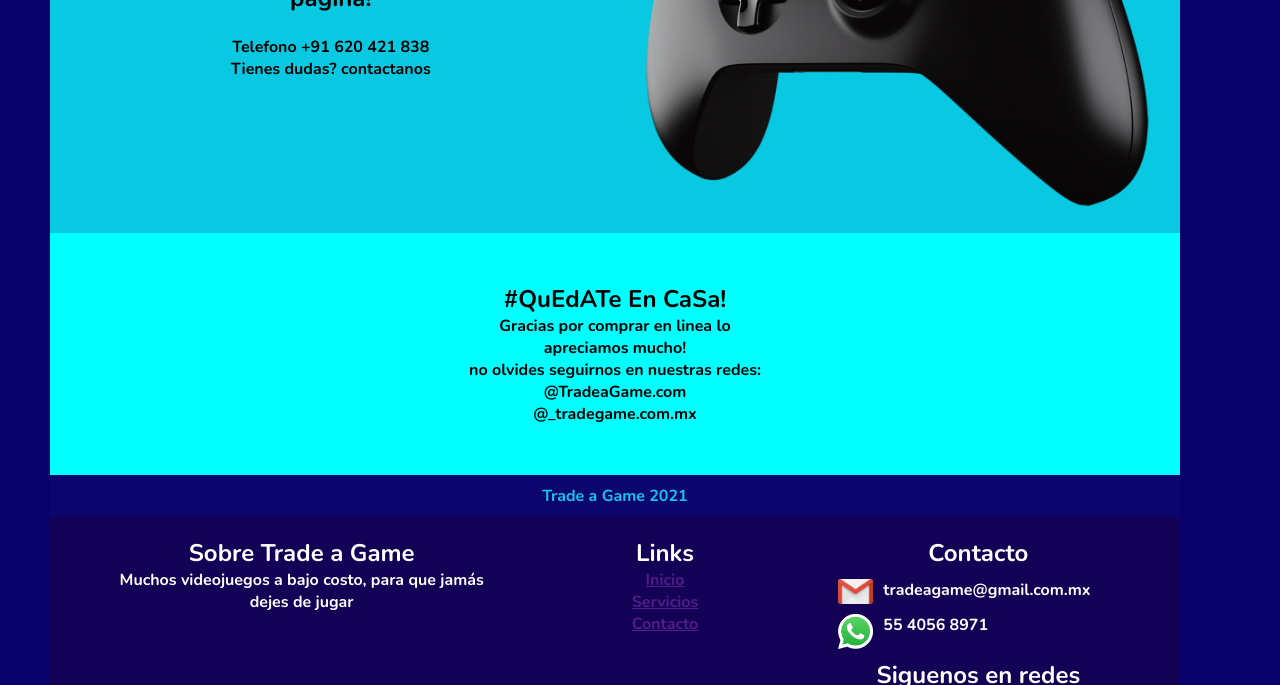
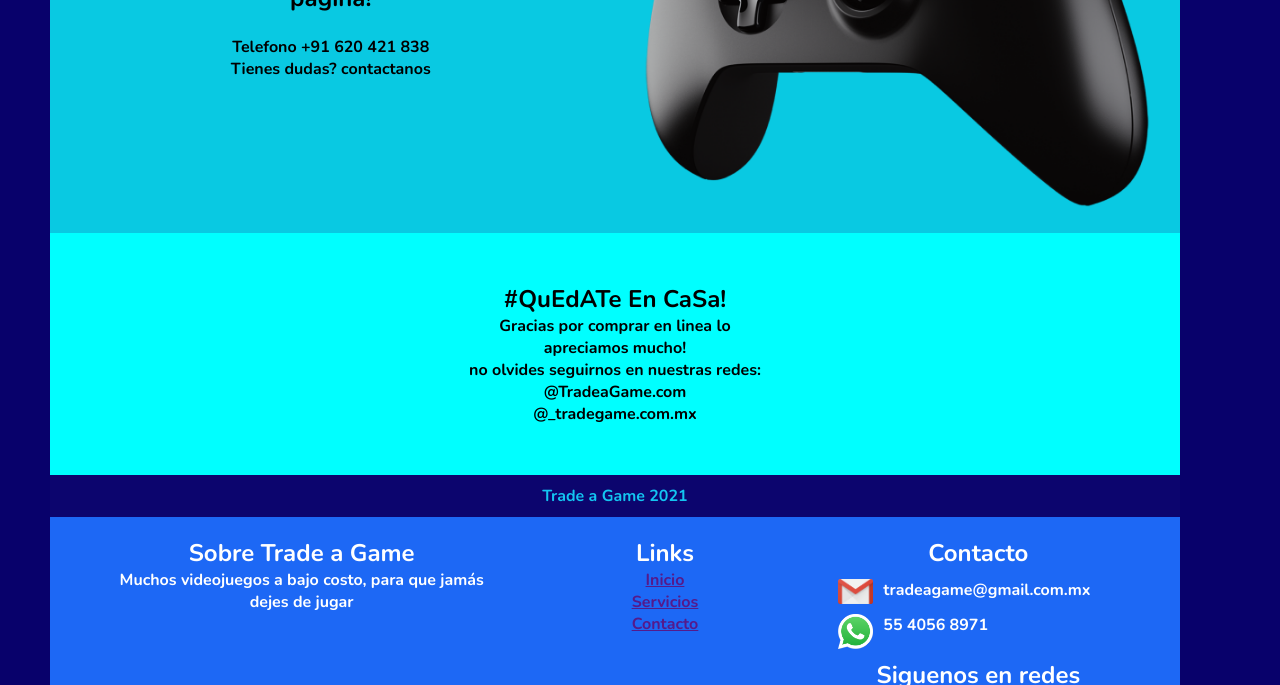
Before and after one commit to ellemendiola/tradegame, a plain HTML site: page index.html in a window 1280 px wide. Shown: the part 864-1549 px from the top of the page. Drawn offline with nearby package versions, Linux system fonts and the light colour scheme.

Commit message:
Add files via upload

```diff
--- a/estilo.css
+++ b/estilo.css
@@ -162,7 +162,7 @@ width: 300px;
 
 .container1{
     display: flex;
-    background: rgb(18, 1, 85);
+    background: rgb(29, 104, 245);
     text-align: center;
     padding: 20px;
     justify-content: space-around;
```
